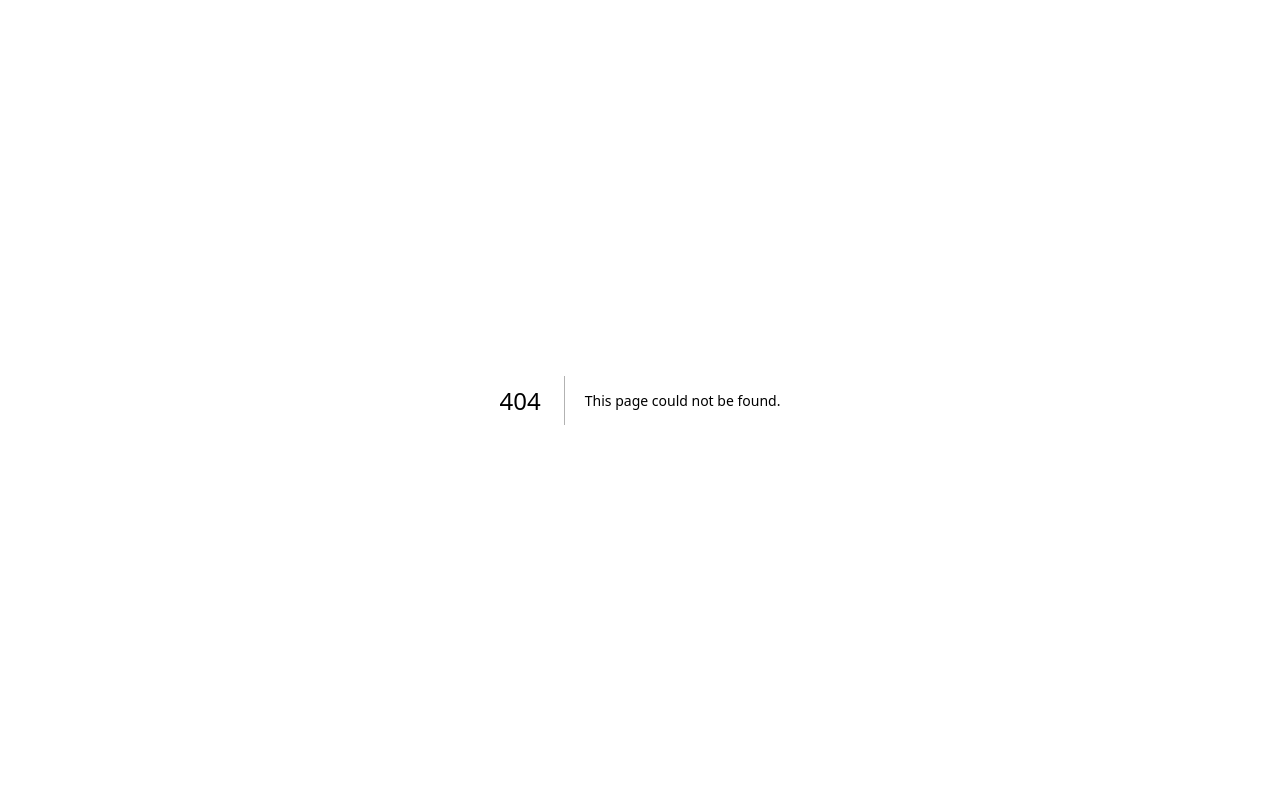
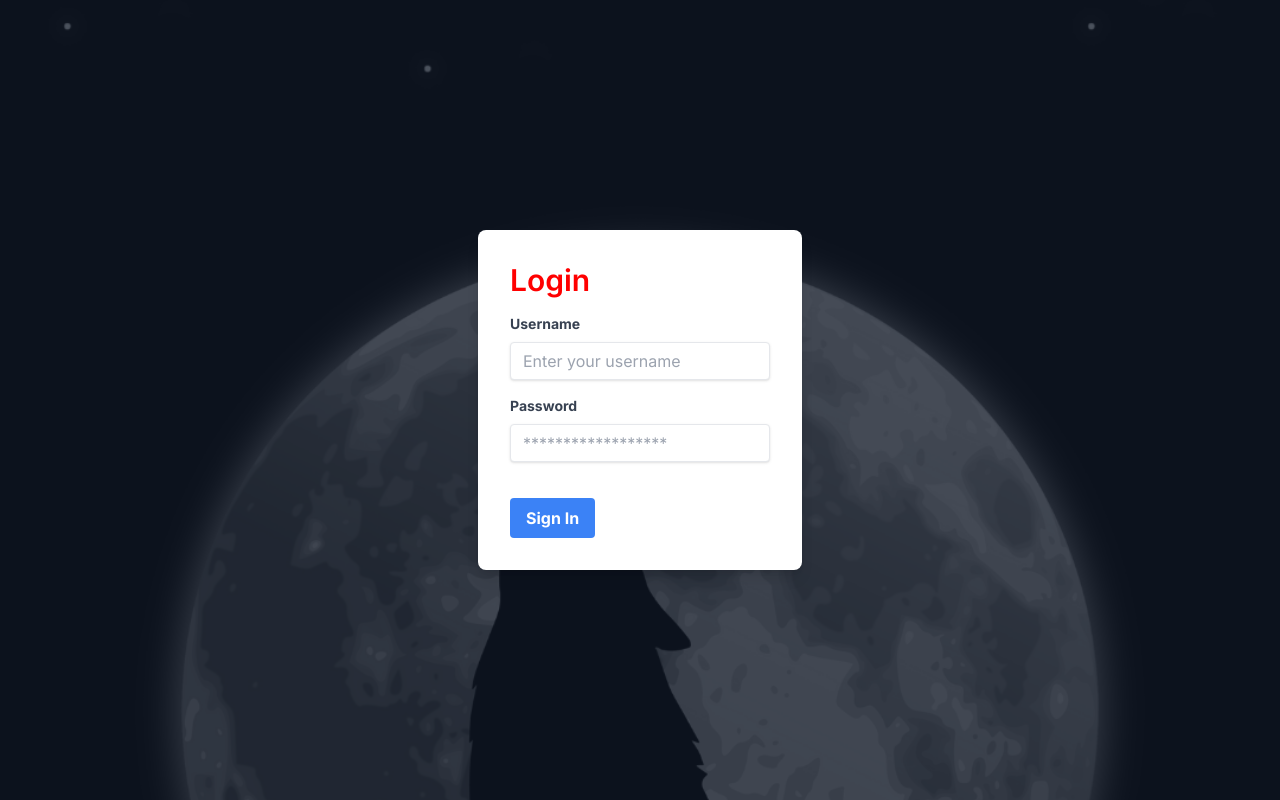
Before and after one commit to T-Letuka/mysteries-sleuth, a Next.js app: page /Login in a window 1280 px wide. Before the commit this address had no page. Built offline with nearby package versions, Linux system fonts and the light colour scheme.

Commit message:
added sign up ui,login ui

```diff
--- /dev/null
+++ b/app/Case/page.tsx
@@ -0,0 +1,7 @@
+import React from "react";
+
+const page = () => {
+  return <div>case page 1 but should be availabe when loged in</div>;
+};
+
+export default page;
--- /dev/null
+++ b/app/Login/page.tsx
@@ -0,0 +1,70 @@
+"use client";
+import Image from "next/image";
+import backgroud from "@/public/background.png";
+import { motion } from "framer-motion";
+
+export default function Login() {
+  return (
+    <div className="min-h-screen flex items-center justify-center bg-gray-200">
+      <div className="absolute inset-0 overflow-hidden">
+        <Image
+          src={backgroud}
+          alt="Background Image"
+          layout="fill"
+          objectFit="cover"
+        />
+      </div>
+
+      <div className="absolute inset-0 bg-gray-900 opacity-75"></div>
+
+      <div className="z-10 p-8 bg-white rounded-lg shadow-lg">
+        <motion.h1
+          initial={{ color: "black" }}
+          animate={{ color: "#FF0000" }}
+          transition={{ delay: 1 }}
+          className="text-3xl font-semibold mb-4"
+        >
+          Login
+        </motion.h1>
+        <form>
+          <div className="mb-4">
+            <label
+              className="block text-gray-700 text-sm font-bold mb-2"
+              htmlFor="username"
+            >
+              Username
+            </label>
+            <input
+              className="shadow appearance-none border rounded w-full py-2 px-3 text-gray-700 leading-tight focus:outline-none focus:shadow-outline"
+              id="username"
+              type="text"
+              placeholder="Enter your username"
+            />
+          </div>
+          <div className="mb-6">
+            <label
+              className="block text-gray-700 text-sm font-bold mb-2"
+              htmlFor="password"
+            >
+              Password
+            </label>
+            <input
+              className="shadow appearance-none border border-red rounded w-full py-2 px-3 text-gray-700 mb-3 leading-tight focus:outline-none focus:shadow-outline"
+              id="password"
+              type="password"
+              placeholder="******************"
+            />
+          </div>
+          <div className="flex items-center justify-between">
+            <button
+              className="bg-blue-500 hover:bg-blue-700 text-white font-bold py-2 px-4 rounded focus:outline-none focus:shadow-outline"
+              type="button"
+            >
+              Sign In
+            </button>
+          </div>
+        </form>
+      </div>
+    </div>
+  );
+}
--- /dev/null
+++ b/app/Signup/page.tsx
@@ -0,0 +1,75 @@
+import Image from "next/image";
+import signup from "@/public/signup.png";
+
+export default function Signup() {
+  return (
+    <div className="min-h-screen flex items-center justify-center bg-gray-200">
+      <div className="absolute inset-0 overflow-hidden">
+        <Image
+          src={signup}
+          alt="Background Image"
+          layout="fill"
+          objectFit="cover"
+        />
+      </div>
+
+      <div className="absolute inset-0 bg-gray-900 opacity-75"></div>
+
+      <div className="z-10 p-8 bg-white rounded-lg shadow-lg">
+        <h1 className="text-3xl font-semibold mb-4">Sign Up</h1>
+        <form>
+          <div className="mb-4">
+            <label
+              className="block text-gray-700 text-sm font-bold mb-2"
+              htmlFor="username"
+            >
+              Username
+            </label>
+            <input
+              className="shadow appearance-none border rounded w-full py-2 px-3 text-gray-700 leading-tight focus:outline-none focus:shadow-outline"
+              id="username"
+              type="text"
+              placeholder="Enter your username"
+            />
+          </div>
+          <div className="mb-4">
+            <label
+              className="block text-gray-700 text-sm font-bold mb-2"
+              htmlFor="email"
+            >
+              Email
+            </label>
+            <input
+              className="shadow appearance-none border rounded w-full py-2 px-3 text-gray-700 leading-tight focus:outline-none focus:shadow-outline"
+              id="email"
+              type="email"
+              placeholder="Enter your email address"
+            />
+          </div>
+          <div className="mb-6">
+            <label
+              className="block text-gray-700 text-sm font-bold mb-2"
+              htmlFor="password"
+            >
+              Password
+            </label>
+            <input
+              className="shadow appearance-none border border-red rounded w-full py-2 px-3 text-gray-700 mb-3 leading-tight focus:outline-none focus:shadow-outline"
+              id="password"
+              type="password"
+              placeholder="******************"
+            />
+          </div>
+          <div className="flex items-center justify-between">
+            <button
+              className="bg-blue-500 hover:bg-blue-700 text-white font-bold py-2 px-4 rounded focus:outline-none focus:shadow-outline"
+              type="button"
+            >
+              Sign Up
+            </button>
+          </div>
+        </form>
+      </div>
+    </div>
+  );
+}
```
